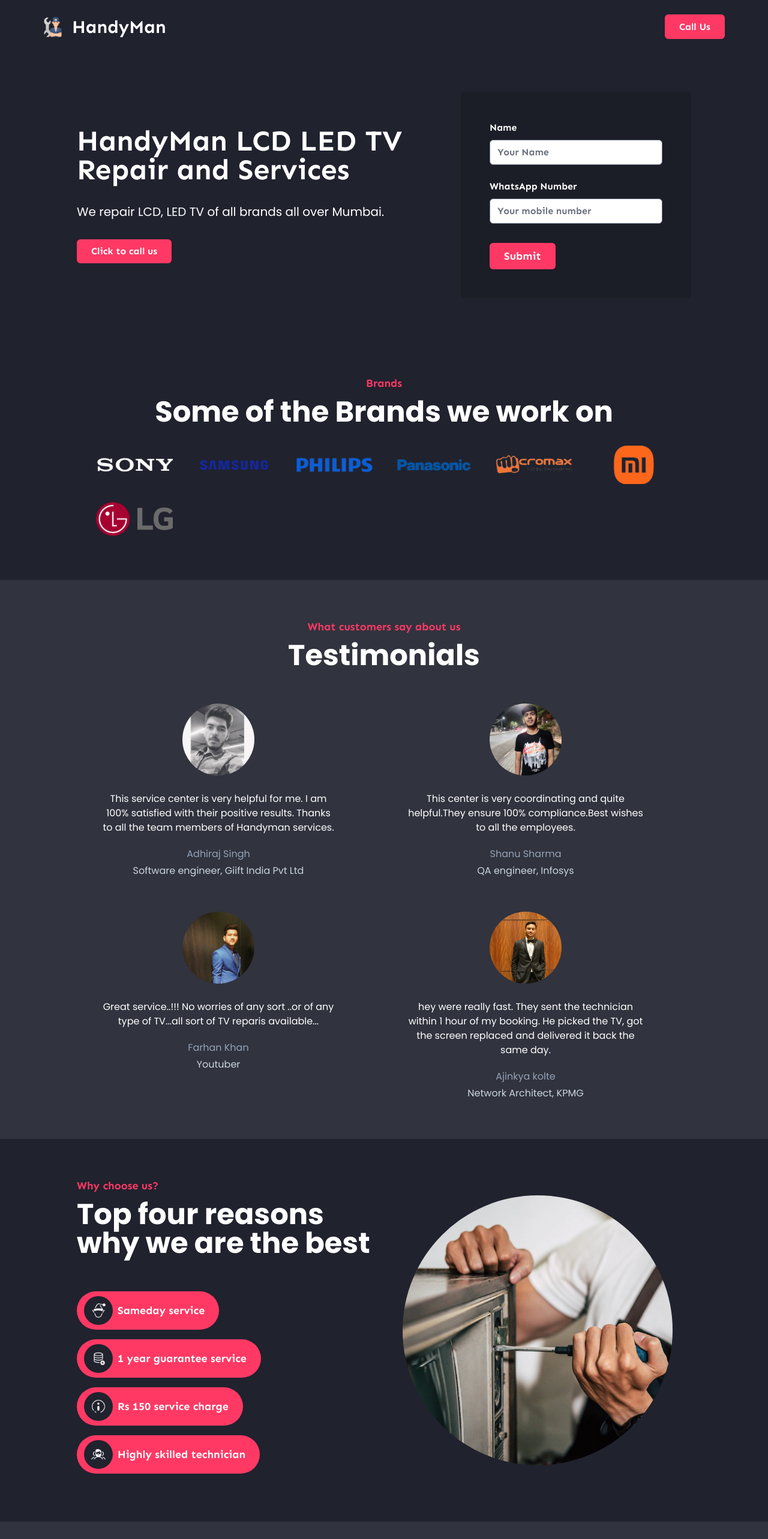
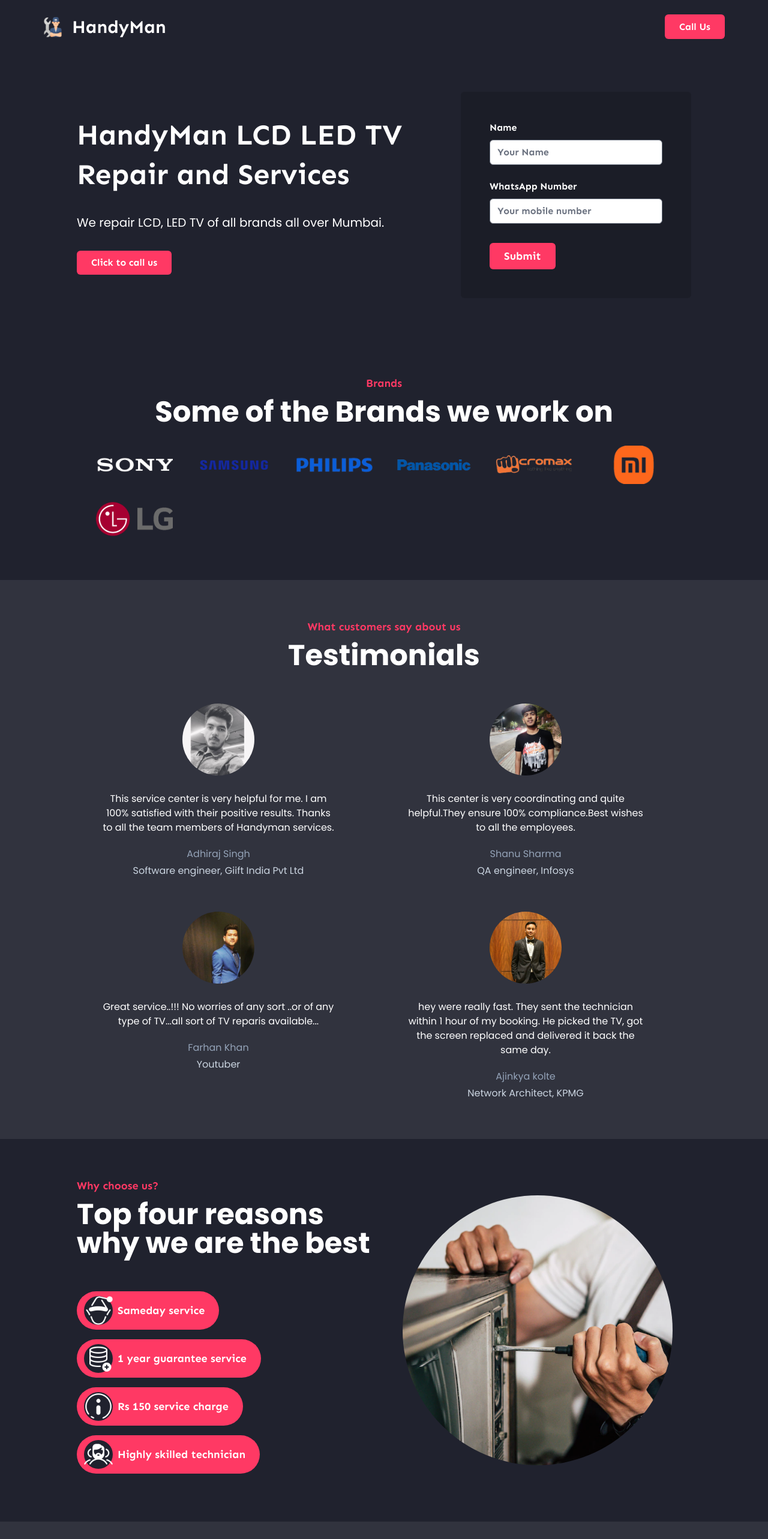
Before and after one commit to sinrosha/lead-gen-engine, a Next.js app: page / in a window 1280 px wide. Shown: the top 2566 px of the page at 60% size. Built offline with nearby package versions, Linux system fonts and the light colour scheme.

Commit message:
adding gtm and ga

```diff
--- a/components/Featurelist/index.jsx
+++ b/components/Featurelist/index.jsx
@@ -12,7 +12,7 @@ function Featurelist({features}) {
                 return (
                   <div key={data.id} className="feature-wrapper flex flex-row items-center mr-4 mb-4 pt-2 pr-6 pb-2 pl-3 rounded-full transition-all bg-pink w-full md:w-auto">
                     <div className='w-12 h-12 bg-black-bg rounded-full flex flex-row items-center justify-center'>
-                      <img className='w-6 h-6 m-0' src={data.img} alt="" />
+                      <Image className='w-6 h-6 m-0' width="450" height="450" src={data.img} alt="" />
                     </div>
                     <p className='mt-0 text-white font-sen text-lg pl-2'>{data.para}</p>
                     </div>
--- a/components/HomeHero/index.jsx
+++ b/components/HomeHero/index.jsx
@@ -5,8 +5,8 @@ const HomeHero = () => {
     <section className="bg-black-bg py-12 md:py-16 bg-[#20222eeb]" id="Hero">
       <div className="w-4/5 mx-auto flex flex-col lg:flex-row justify-between items-center">
         <div className="content">
-          <h1 className="text-white text-3xl md:text-5xl font-sen">HandyMan LCD LED TV <br className="hidden lg:block" /> Repair and Services</h1>
-          <p className="text-white text-xl font-poppins py-6 md:py-8">We repair LCD, LED TV of all brands all over Mumbai.</p>
+          <h1 className="text-white text-4xl leading-tight md:leading-snug md:text-5xl font-sen">HandyMan LCD LED TV <br className="hidden lg:block" /> Repair and Services</h1>
+          <p className="text-white text-xl font-poppins py-6 md:py-8 leading-normal ">We repair LCD, LED TV of all brands all over Mumbai.</p>
           <a href="tel:918459982237" className="font-medium inline-block md:font-semibold md:font-base px-3 py-1 md:px-6 md:py-2 rounded-md bg-pink text-white font-sen">
             Click to call us
           </a>
--- a/components/Layout/index.jsx
+++ b/components/Layout/index.jsx
@@ -4,6 +4,8 @@ const Layout = ({content, children}) => {
   return (
     <>
       <Meta content={content} />
+      <noscript><iframe src="https://www.googletagmanager.com/ns.html?id=GTM-WBK5B7B"
+      height="0" width="0" style={{display: "none", "visibility": "hidden"}}></iframe></noscript>
       <div className="siteWrapper mx-auto">
         <Header />
         <main>
--- a/components/Meta/index.jsx
+++ b/components/Meta/index.jsx
@@ -1,8 +1,10 @@
 import Head from 'next/head'
+import Script from 'next/script'
 
 const Meta = ({content}) => {
   const {meta} = content;
   return (
+    <>
     <Head>
       <title>{meta.title}</title>
       <meta name="viewport" content="initial-scale=1.0, width=device-width" />
@@ -46,8 +48,23 @@ const Meta = ({content}) => {
       <meta name="msapplication-TileColor" content="#ffffff" />
       <meta name="msapplication-TileImage" content="/ms-icon-144x144.png" />
       <meta name="theme-color" content="#ffffff" />
-
     </Head>
+    <Script
+      id="1"
+      strategy="afterInteractive"
+      dangerouslySetInnerHTML={{
+        __html: "(function(w,d,s,l,i){w[l]=w[l]||[];w[l].push({'gtm.start':new Date().getTime(),event:'gtm.js'});var f=d.getElementsByTagName(s)[0],j=d.createElement(s),dl=l!='dataLayer'?'&l='+l:'';j.async=true;j.src='https://www.googletagmanager.com/gtm.js?id='+i+dl;f.parentNode.insertBefore(j,f);})(window,document,'script','dataLayer','GTM-WBK5B7B')"
+      }}
+    />
+    <Script async strategy="afterInteractive" src="https://www.googletagmanager.com/gtag/js?id=G-E5EB756ZQ3"></Script>
+    <Script
+      id="2"
+      strategy="afterInteractive"
+      dangerouslySetInnerHTML={{
+        __html: "window.dataLayer = window.dataLayer || [];function gtag(){dataLayer.push(arguments)}gtag('js', new Date());gtag('config', 'G-E5EB756ZQ3')"
+      }}
+    />
+  </>
   )
 }
 
--- a/pages/index.jsx
+++ b/pages/index.jsx
@@ -4,10 +4,8 @@ import Testimonial from "../components/Testimonail"
 import BrandSlider from "../components/BrandSlider"
 import content from "../content/home.json"
 import FAQ from "../components/FAQ"
-import FloatingCTA from "../components/FloatingCTA"
 import GetInTouch from "../components/GetInTouch/Index"
 import Featurelist from "../components/Featurelist"
-import Stats from "../components/Stats"
 
 const Home = () => {
   const testimonialContent = [
```
Also changed, not shown: package.json (indentation only).
